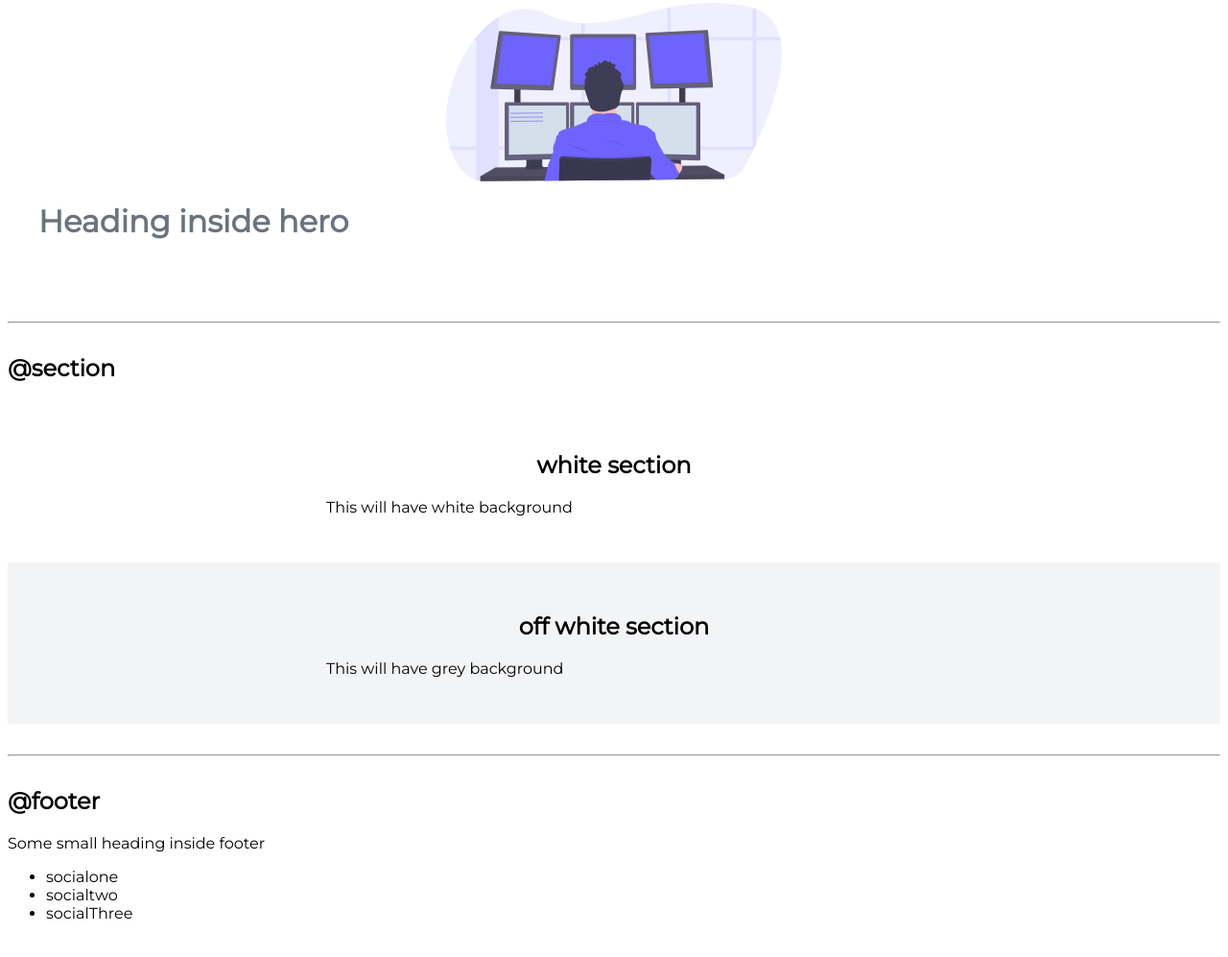
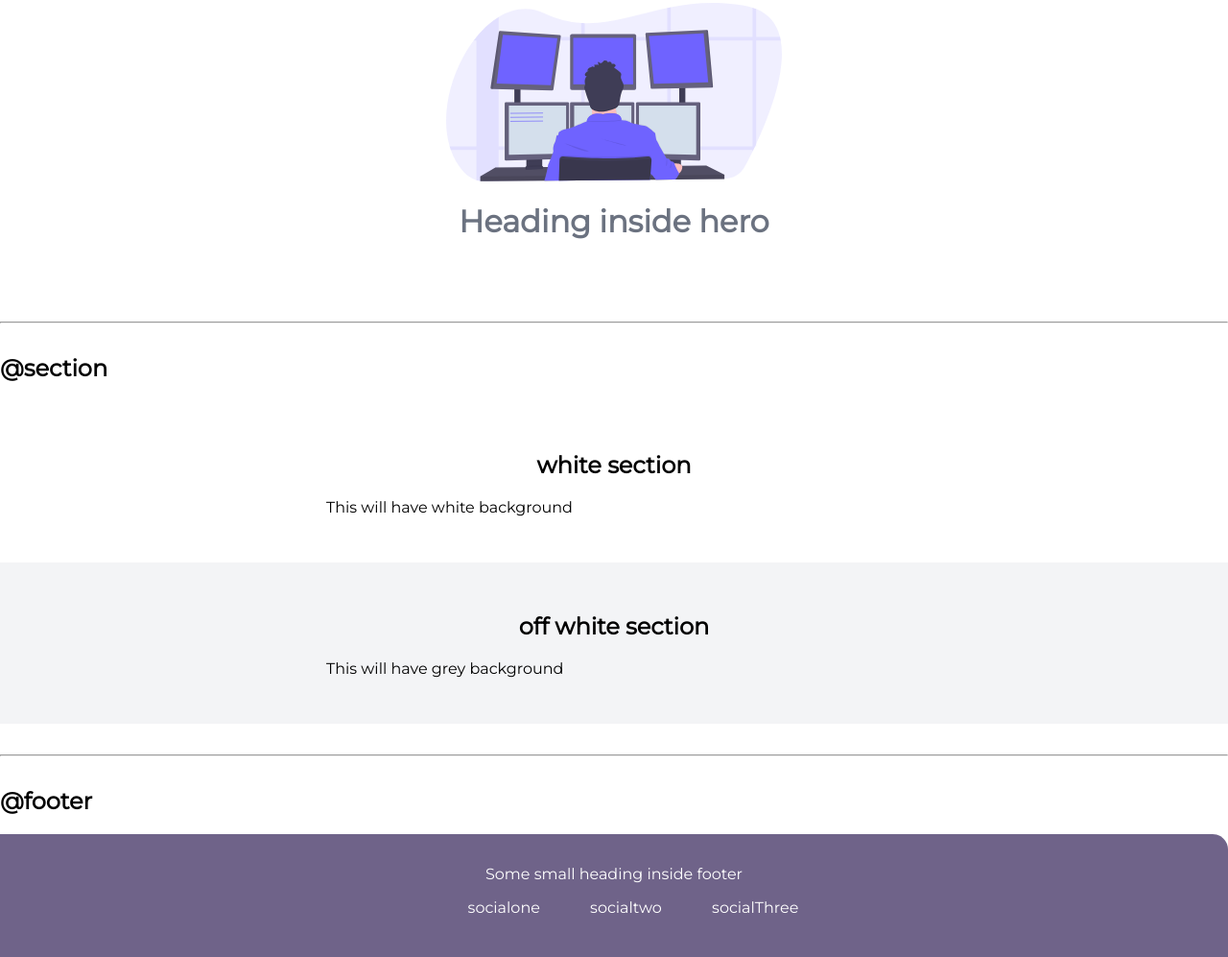
Before and after one commit to AbhishekChoudhary25/portfolio-live, a plain HTML site: page index.html in a window 1280 px wide. Shown: the part 1465-2462 px from the top of the page at 96% size. Drawn offline with Linux system fonts and the light colour scheme.

Commit message:
footer: added styling to footer

```diff
--- a/index.html
+++ b/index.html
@@ -106,12 +106,24 @@
     <hr>
 
     <h2>@footer</h2>
-    <footer>
-        <div>Some small heading inside footer</div>
-        <ul>
-            <li>socialone</li>
-            <li>socialtwo</li>
-            <li>socialThree</li>
+    <footer class="footer">
+        <div class="footer-header">Some small heading inside footer</div>
+        <ul class="social-links">
+            <li class="list-non-bullet list-item-inline">
+                <a class="link" href="/">
+                    socialone
+                </a>
+            </li>
+            <li class="list-non-bullet list-item-inline">
+                <a class="link" href="/">
+                    socialtwo
+                </a>
+            </li>
+            <li class="list-non-bullet list-item-inline">
+                <a class="link" href="/">
+                    socialThree
+                </a>
+            </li>
         </ul>
     </footer>
 </body>
--- a/styles.css
+++ b/styles.css
@@ -8,6 +8,7 @@
 
 body{
     font-family: 'Montserrat', sans-serif;
+    margin: 0rem;
 }
 
 hr{
@@ -89,6 +90,7 @@ hr{
 }
 .hero .hero-heading{
     color: var(--grey-color);
+    text-align: center;
 }
 
 /* Section */
@@ -103,3 +105,20 @@ hr{
 .ow{
     background-color: var(--off-white);
 }
+
+/* footers */
+
+.footer{
+    background-color: var(--primary-color);
+    text-align: center;
+    padding: 2rem 1rem;
+    color: white;
+    border-top-right-radius: 1rem;
+}
+
+.footer .link{
+    color: white;
+}
+.socail-links{
+    padding-left: 0rem;
+}
```
